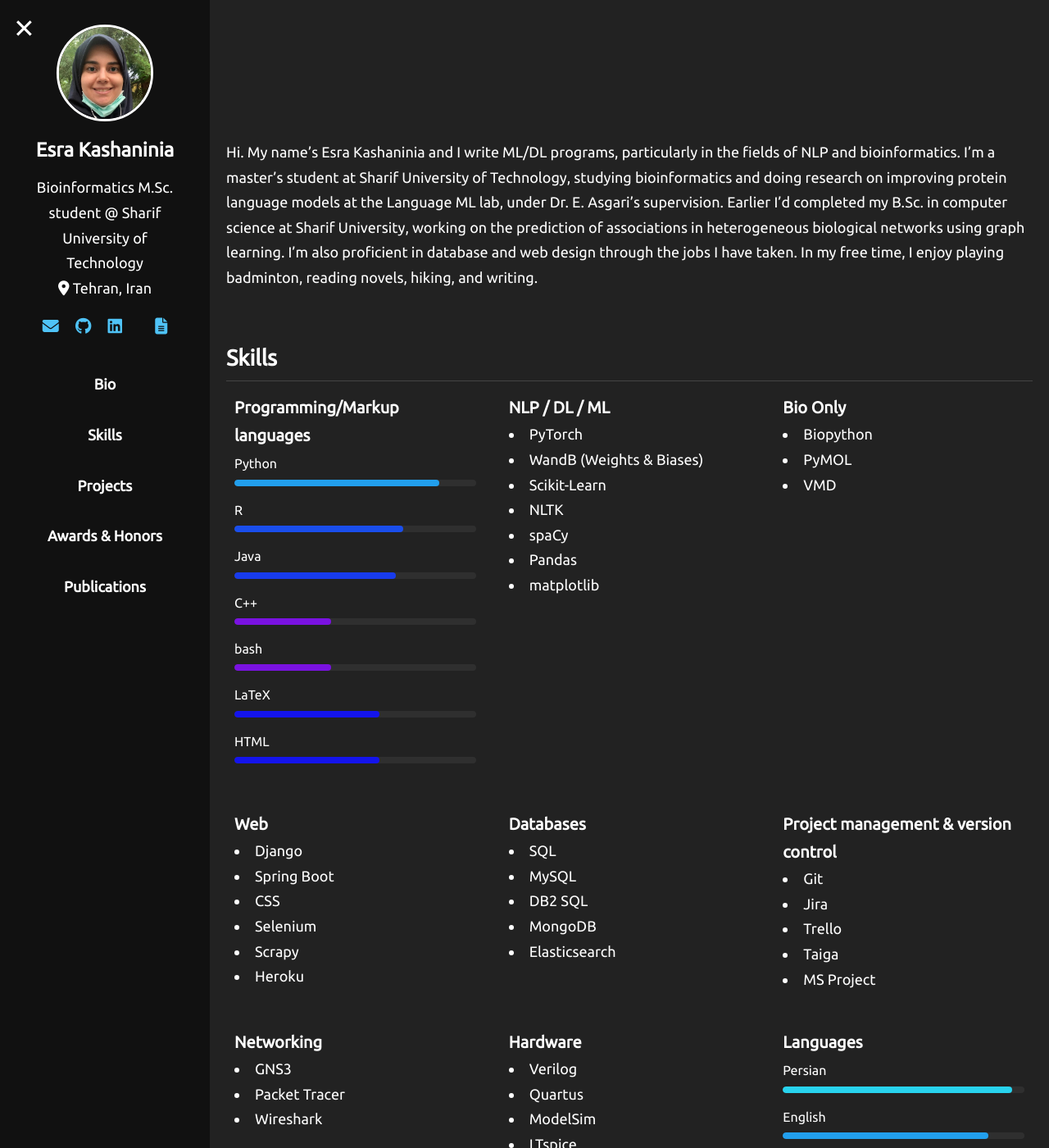
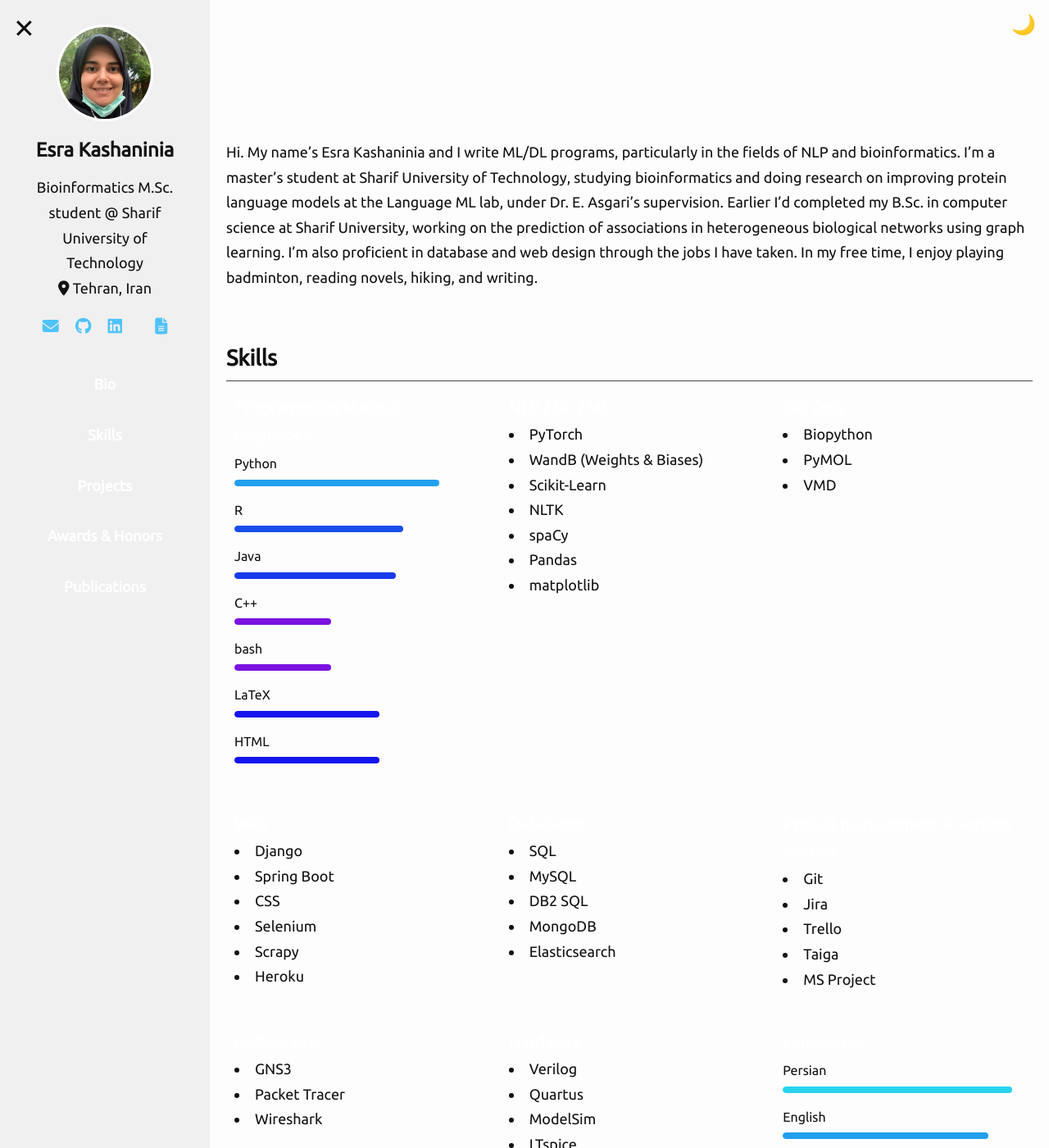
Before and after one commit to Esra-K/Esra-K.github.io, a Jekyll site: the page built from index.md, in a window 1280 px wide and 1400 px high. Shown: the whole window at 82% size. Built offline with Jekyll 4.4.1, drawn with Linux system fonts in a browser that asks for light colours; a style sheet for code colours, icons or effects is not loaded.

Commit message:
Light/Dark toggle

```diff
--- a/_layouts/default.html
+++ b/_layouts/default.html
@@ -33,21 +33,30 @@
     />
   </head>
 
-  <body>
+  <!-- default theme set to light -->
+  <body class="light-theme">
     <!-- hamburger toggle button, visible on mobile -->
     <button id="sidebar-toggle" class="hamburger" aria-label="Toggle sidebar">
       ☰
+    </button>
+
+    <!-- 🔘 Theme toggle button at top-right -->
+    <button id="theme-toggle" class="theme-toggle" aria-label="Toggle theme">
+      🌞
     </button>
 
     <div class="container">
       <div class="sidebar" id="sidebar">{% include sidebar.html %}</div>
       {{ content }}
     </div>
+
     <script src="{{ '/assets/js/nav.js' | relative_url }}"></script>
     <script src="{{ '/assets/js/scroll-offset.js' | relative_url }}"></script>
     <script src="{{ '/assets/js/sidebar-toggle.js' | relative_url }}"></script>
     <script src="{{ '/assets/js/skills-slide-in.js' | relative_url }}"></script>
     <script src="{{ '/assets/js/skills-progress.js' | relative_url }}"></script>
     <script src="{{ '/assets/js/section-animations.js' | relative_url }}"></script>
+    <!-- 🔘 Include theme toggle logic -->
+    <script src="{{ '/assets/js/theme-toggle.js' | relative_url }}"></script>
   </body>
 </html>
--- a/assets/css/style.css
+++ b/assets/css/style.css
@@ -1,3 +1,42 @@
+/* for dark mode toggle */
+/* Theme variables */
+:root {
+  --bg-color: #fdfdfd;
+  --text-color: #111;
+  --link-color: #0066cc;
+  --link-hover-color: #004488;
+  --sidebar-bg: #f0f0f0;
+  --sidebar-text: #111;
+}
+
+body.dark-mode {
+  --bg-color: #222;
+  --text-color: #ffffff;
+  --link-color: #a0e7ff;
+  --link-hover-color: #ffffff;
+  --sidebar-bg: #111;
+  --sidebar-text: #ffffff;
+}
+
+/* Theme toggle button */
+.theme-toggle {
+  position: fixed;
+  top: 1rem;
+  right: 1rem;
+  font-size: 1.5rem;
+  background: none;
+  border: none;
+  cursor: pointer;
+  color: var(--text-color);
+  z-index: 1001;
+  transition: color 0.3s ease;
+}
+
+.theme-toggle:hover,
+.theme-toggle:focus {
+  color: var(--link-color);
+}
+
 /* for smooth scrolling */
 html {
   scroll-behavior: smooth;
@@ -15,8 +54,12 @@
 
 body {
   /* font-family: 'Roboto', sans-serif; */
-  background-color: #222;
-  color: white;
+  /* for dark mode toggle */
+  background-color: var(--bg-color);
+  color: var(--text-color);
+  /* background-color: #222;
+  color: white; */
+
   font-size: 18px;
   margin: 0;
   padding: 0;
@@ -49,8 +92,11 @@
   overflow-y: auto; /* Enable vertical scroll when content overflows */
   font-size: 18px;
   /* Match to .main-content or body */
-  background-color: #111;
-  color: white;
+  /* for dark mode toggle */
+  background-color: var(--sidebar-bg);
+  color: var(--sidebar-text);
+  /* background-color: #111;
+  color: white; */
   text-align: center;
   padding: 30px;
   box-sizing: border-box;
@@ -114,8 +160,10 @@
   padding-top: 20px;
   /* trying to fix white sidebar */
   flex: 1;
-  background-color: #222;
-  color: white;
+  background-color: var(--bg-color);
+  color: var(--text-color);
+  /* background-color: #222;
+  color: white; */
   transition: margin-left 0.3s ease;
 }
 
@@ -375,7 +423,8 @@
   font-size: 2rem;
   background: none;
   border: none;
-  color: white;
+  color: var(--text-color); /* use theme variable */
+  /* color: white; */
   z-index: 1001;
   cursor: pointer;
 }
--- /dev/null
+++ b/assets/js/theme-toggle.js
@@ -0,0 +1,23 @@
+document.addEventListener("DOMContentLoaded", () => {
+  const toggleBtn = document.getElementById("theme-toggle");
+
+  // Load saved preference
+  if (localStorage.getItem("theme") === "dark") {
+    document.body.classList.add("dark-mode");
+    toggleBtn.textContent = "☀️";
+  } else {
+    toggleBtn.textContent = "🌙";
+  }
+
+  toggleBtn.addEventListener("click", () => {
+    document.body.classList.toggle("dark-mode");
+
+    if (document.body.classList.contains("dark-mode")) {
+      localStorage.setItem("theme", "dark");
+      toggleBtn.textContent = "☀️"; // sun icon
+    } else {
+      localStorage.setItem("theme", "light");
+      toggleBtn.textContent = "🌙"; // moon icon
+    }
+  });
+});
```
